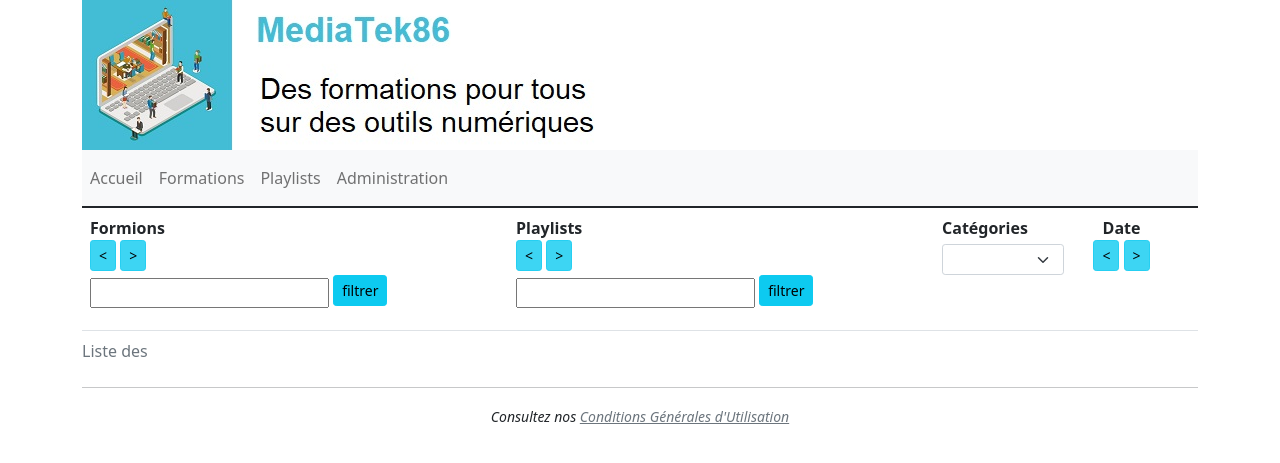
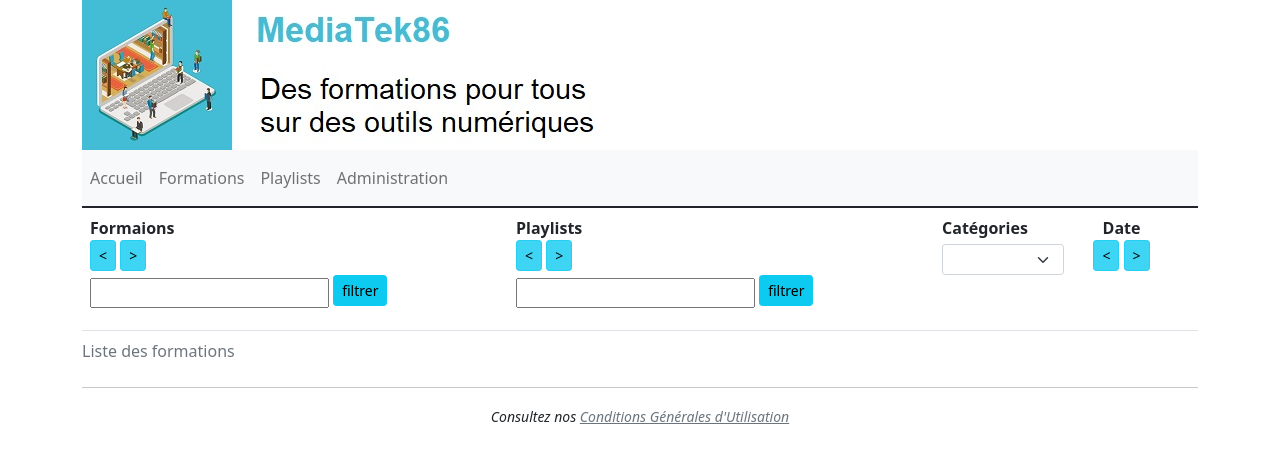
Before and after one commit to S-T-L/mediatekformation, a Symfony app: template templates/pages/formations.html.twig in a window 1280 px wide. Shown: the top 463 px of the page. Run offline with Twig, Linux system fonts and the light colour scheme; the template is opened without the code that fills it, so the values that code supplies are empty; some libraries are stand-ins or nearby versions.

Commit message:
Déploiement continu

```diff
--- a/templates/pages/accueil.html.twig
+++ b/templates/pages/accueil.html.twig
@@ -2,7 +2,7 @@
 
 {% block body %}
     <p class="mt-3">
-        <h3>Bienvenue sur le site de MediaTek86 consacré aux formations en lig</h3>
+        <h3>Bienvenue sur le site de MediaTek86 consacré aux formations en ligne</h3>
     </p>
     <p class="mt-3">
         Vous allez pouvoir vous former à différents outils numériques gratuitement et directement en ligne.<br />
--- a/templates/pages/formations.html.twig
+++ b/templates/pages/formations.html.twig
@@ -1,11 +1,11 @@
 {% extends "basefront.html.twig" %}
 {% block body %}
     <table class="table table-striped">
-        <caption>Liste des  </caption>
+        <caption>Liste des formations  </caption>
         <thead>
             <tr>
                 <th class="text-left align-top" scope="col">
-                    Formions<br />
+                    Formaions<br />
                     <a href="{{ path('formations.sort', {champ:'title', ordre:'ASC'}) }}" class="btn btn-info btn-sm active" role="button" aria-pressed="true"><</a>
                     <a href="{{ path('formations.sort', {champ:'title', ordre:'DESC'}) }}" class="btn btn-info btn-sm active" role="button" aria-pressed="true">></a>
                     <form class="form-inline mt-1" method="POST" action="{{ path('formations.findallcontain', {champ:'title'}) }}">
```
